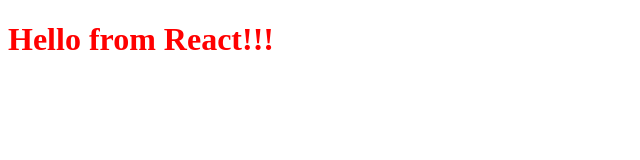
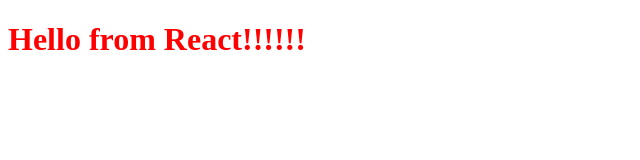
Before and after one commit to matthewmarcos/PAKPractice, a React app: page / in a window 1280 px wide. Shown: the top 160 px of the page, without its empty margins (0-640 px from the left). Built offline with nearby package versions, Linux system fonts and the light colour scheme; the HTML template or start-up script is replaced by a standard one.

Commit message:
dev server or webpack watch. hmmm

```diff
--- a/package.json
+++ b/package.json
@@ -4,9 +4,10 @@
   "private": true,
   "scripts": {
     "start": "npm run dev",
-    "dev": "concurrently --kill-others \"npm run start-watch\" \"npm run wp-server\"",
+    "dev": "concurrently --kill-others \"npm run start-watch\" \"npm run wp-server\" \"npm run src-watcher\"",
     "start-watch": "nodemon ./bin/www",
-    "wp-server": "webpack-dev-server --hot --content-base views/"
+    "wp-server": "webpack-dev-server --hot --content-base views/",
+    "src-watcher": "webpack -d --watch"
 
   },
   "dependencies": {
@@ -18,7 +19,6 @@
     "express": "~4.13.4",
     "flux": "^3.1.2",
     "history": "^4.5.0",
-    "materialize-css": "^0.97.8",
     "morgan": "~1.7.0",
     "react": "^15.4.1",
     "react-dom": "^15.4.1",
--- a/src/index.jsx
+++ b/src/index.jsx
@@ -1,14 +1,13 @@
 import React, { Component } from 'react';
 import { render as renderDom } from 'react-dom';
-// import 'materialize-css/bin/materialize.js';
-// import 'materialize-css/bin/materialize.css';
+
 import './index.css';
 
 class App extends Component {
     render() {
         return (
             <div className="app">
-                <h1>Hello from React!!!</h1>
+                <h1>Hello from React!!!!!!</h1>
             </div>
         );
     }
```
Also changed, not shown: 1 other file (tests, documents, lock files or other folders).
